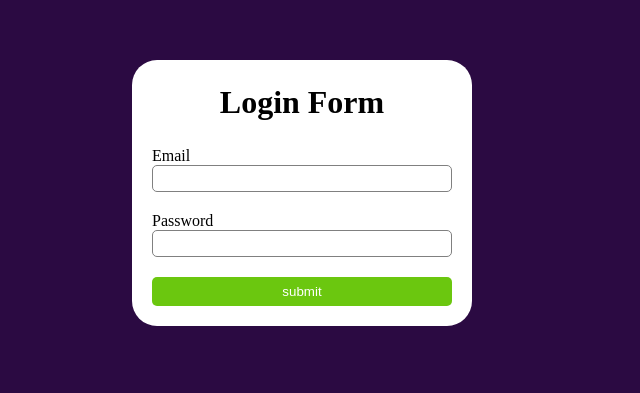
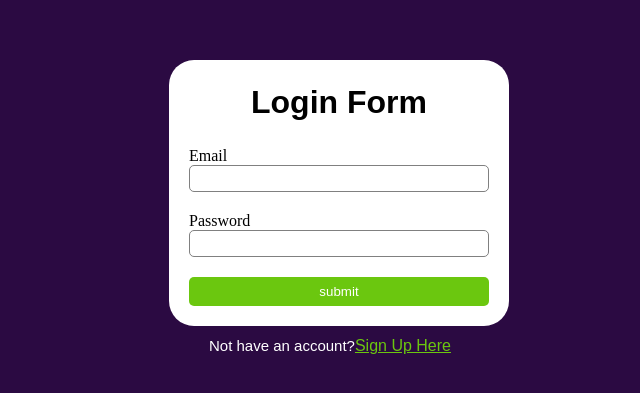
Before and after one commit to Emmylee2020/Login-Form, a plain HTML site: page index.html in a window 1280 px wide. Shown: the part 215-608 px from the top of the page, without its empty margins (338-978 px from the left). Drawn offline with Linux system fonts and the light colour scheme.

Commit message:
change font family of h1

```diff
--- a/index.html
+++ b/index.html
@@ -7,10 +7,12 @@
     <style>
         body{
             background-color: rgb(43, 10, 66);
+            width: 100vw;
             display: flex;
             justify-content: center;
             align-items: center;
             min-height: 100vh;
+            overflow: hidden;
         }
         form{
             background-color: #fff;
@@ -29,6 +31,8 @@
             line-height: 0;
             text-align: center;
             margin-bottom: 45px;
+            background-color: rgb(43, 10, 66);
+            font-family: sans-serif;
         }
     input{
         width: 100%;
@@ -36,6 +40,12 @@
         border-radius: 5px;
         border: 1px solid grey;
         padding: 5px 10px;
+        outline: none;
+    }
+    input:focus{
+        background-color: black;
+        color: white;
+        caret-color: yellow;
     }
     button{
         width: 100%;
@@ -44,6 +54,19 @@
         border: none;
         background-color: rgb(107, 199, 15);
         color: white;
+        cursor: pointer;
+    }
+    p{
+        font-family: sans-serif;
+        font-size: 15px;
+        color: white;
+        margin-top:320px;
+        margin-left:-300px;
+    }
+    a{
+        font-family: sans-serif;
+        color: rgb(107, 199, 15);
+        margin-top:305px;
     }
 
     </style>
@@ -63,5 +86,8 @@
         </div>
         <button type="submit">submit</button>
     </form>
+<p>Not have an account?</p>
+<a href="#">Sign Up Here</a>
+
 </body>
 </html>
```
